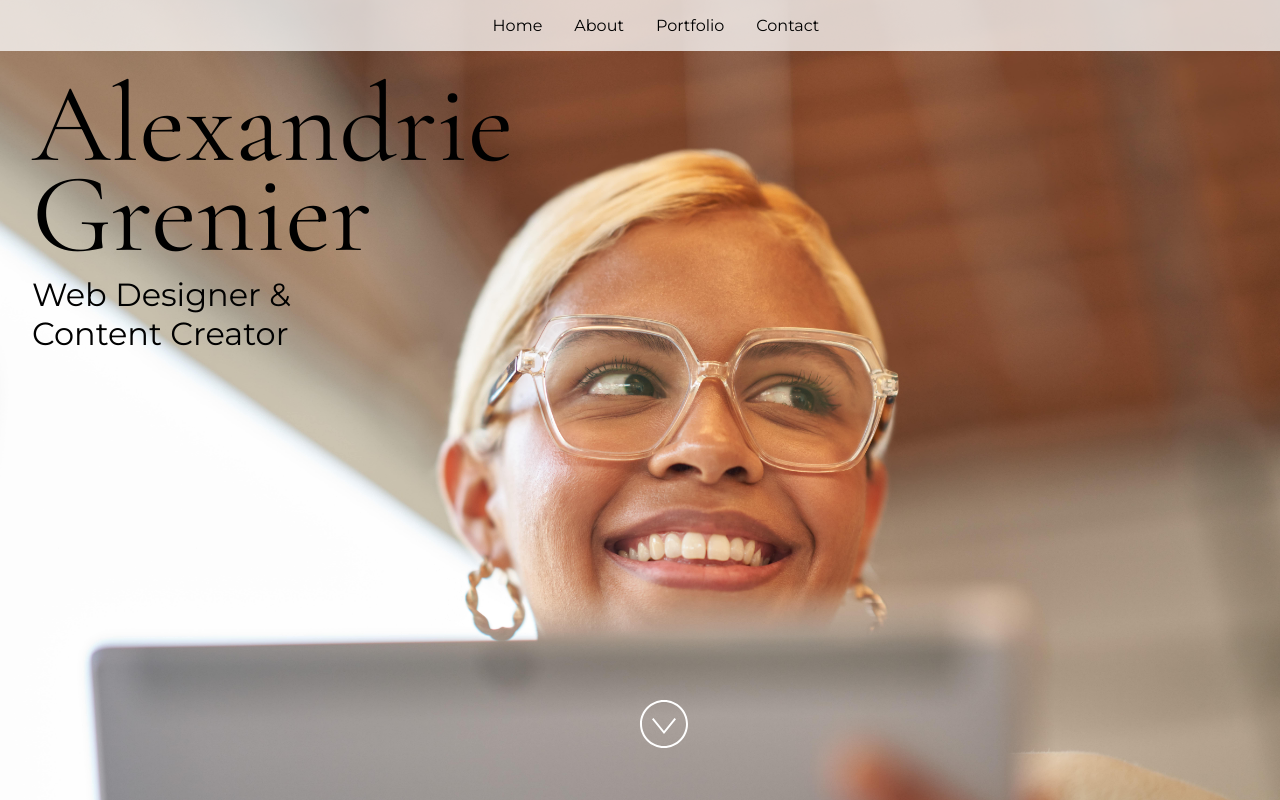
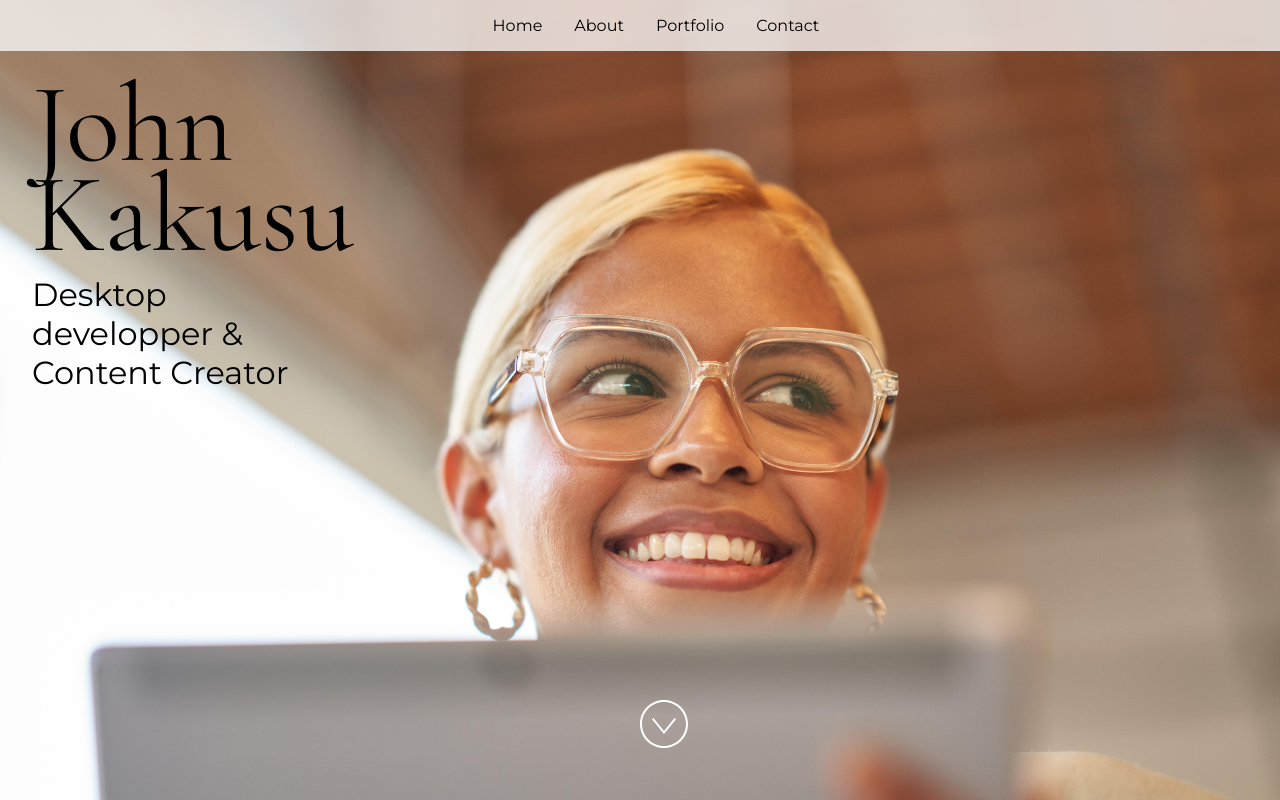
Before and after one commit to kakusu243/Johnsh, a React (Vite) app: page / in a window 1280 px wide. Built offline with nearby package versions, Linux system fonts and the light colour scheme.

Commit message:
changement des information

```diff
--- a/src/App.jsx
+++ b/src/App.jsx
@@ -24,15 +24,15 @@ import "./styles.css";
  * If you don't have one of the social sites listed, leave it as an empty string.
  */
 const siteProps = {
-  name: "Alexandrie Grenier",
-  title: "Web Designer & Content Creator",
-  email: "alex@example.com",
-  gitHub: "microsoft",
-  instagram: "microsoft",
-  linkedIn: "satyanadella",
+  name: "John Kakusu",
+  title: "Desktop developper & Content Creator",
+  email: "johnshekinah243@gmail.com",
+  gitHub: "https://github.com/kakusu243",
+  instagram: "",
+  linkedIn: "https://www.linkedin.com/in/john-kakusu-1b6b7b272/",
   medium: "",
-  twitter: "microsoft",
-  youTube: "Code",
+  twitter: "https://twitter.com/kakusu243",
+  youTube: "https://www.youtube.com/channel/UCrYDbx-O3QR6_bKmzGpvFiw",
 };
 
 const primaryColor = "#4E567E";
```
